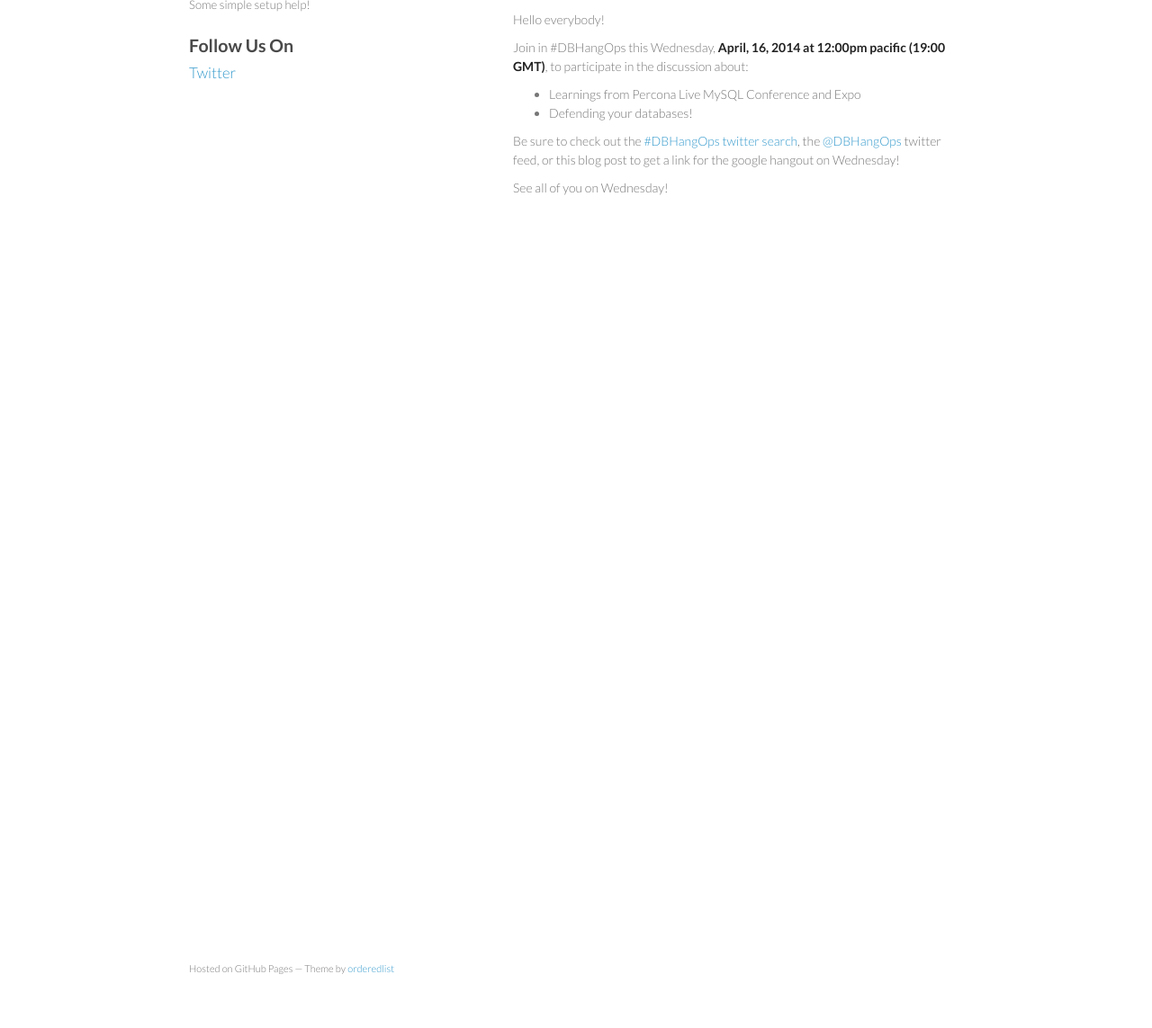
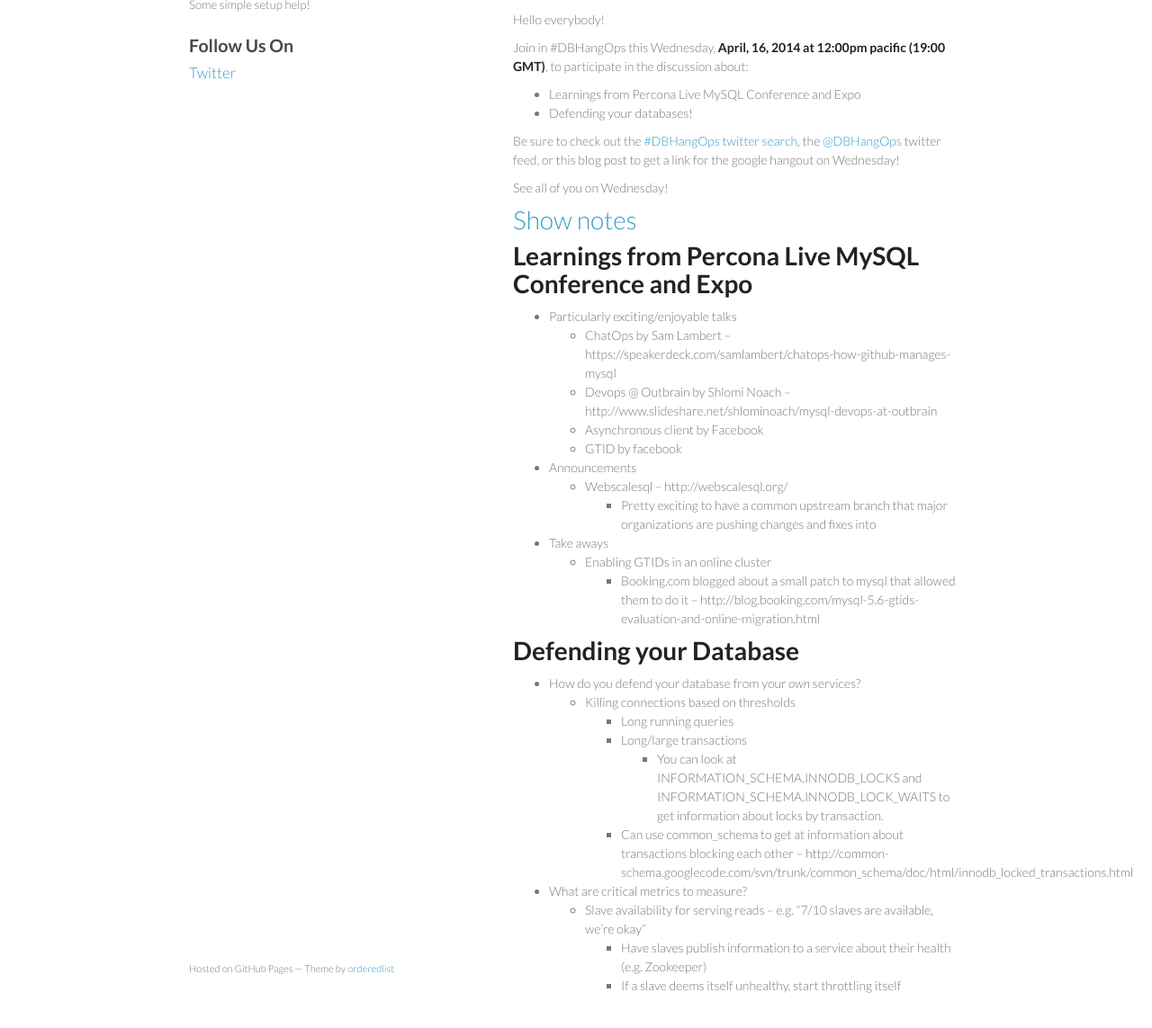
Before and after one commit to dbhangops/dbhangops.github.io, a Jekyll site: the page built from _posts/2014-04-14-dbhangops-041614-PLMCE-learnings-and-db-defense.markdown, in a window 1280 px wide and 1400 px high, scrolled down 246 px, cut to the strip 244-1387 px from the top of the window. Shown: the whole strip at 90% size. Built offline with Jekyll 4.4.1, drawn with Linux system fonts in a browser that asks for light colours; Markdown is read by kramdown in place of the engine named in the settings; before the commit the page ends 900 px from its top, so only the background shows below that; some of the changed text lies outside the part shown.

Commit message:
Adding show notes for last DBHangOps

```diff
--- a/_posts/2014-04-14-dbhangops-041614-PLMCE-learnings-and-db-defense.markdown
+++ b/_posts/2014-04-14-dbhangops-041614-PLMCE-learnings-and-db-defense.markdown
@@ -36,3 +36,33 @@
 Be sure to check out the [\#DBHangOps twitter search](https://twitter.com/search/realtime?q=%23DBHangOps), the [@DBHangOps](https://twitter.com/dbhangops) twitter feed, or this blog post to get a link for the google hangout on Wednesday!
 
 See all of you on Wednesday!
+
+
+<a name="show-notes">Show notes</a>
+===========
+
+# Learnings from Percona Live MySQL Conference and Expo
+* Particularly exciting/enjoyable talks
+	* ChatOps by Sam Lambert -- https://speakerdeck.com/samlambert/chatops-how-github-manages-mysql
+	* Devops @ Outbrain by Shlomi Noach -- http://www.slideshare.net/shlominoach/mysql-devops-at-outbrain
+	* Asynchronous client by Facebook
+	* GTID by facebook
+* Announcements
+	* Webscalesql -- http://webscalesql.org/
+		* Pretty exciting to have a common upstream branch that major organizations are pushing changes and fixes into
+* Take aways
+	* Enabling GTIDs in an online cluster
+		* Booking.com blogged about a small patch to mysql that allowed them to do it -- http://blog.booking.com/mysql-5.6-gtids-evaluation-and-online-migration.html
+
+
+# Defending your Database
+* How do you defend your database from your *own* services?
+	* Killing connections based on thresholds
+		* Long running queries
+		* Long/large transactions
+			* You can look at INFORMATION_SCHEMA.INNODB_LOCKS and INFORMATION_SCHEMA.INNODB_LOCK_WAITS to get information about locks by transaction.
+		* Can use common_schema to get at information about transactions blocking each other -- http://common-schema.googlecode.com/svn/trunk/common_schema/doc/html/innodb_locked_transactions.html
+* What are critical metrics to measure?
+	* Slave availability for serving reads -- e.g. "7/10 slaves are available, we're okay"
+		* Have slaves publish information to a service about their health (e.g. Zookeeper)
+		* If a slave deems itself unhealthy, start throttling itself
```
Also changed, not shown: other parts of _posts/2014-04-14-dbhangops-041614-PLMCE-learnings-and-db-defense.markdown (+1 -1 lines).
